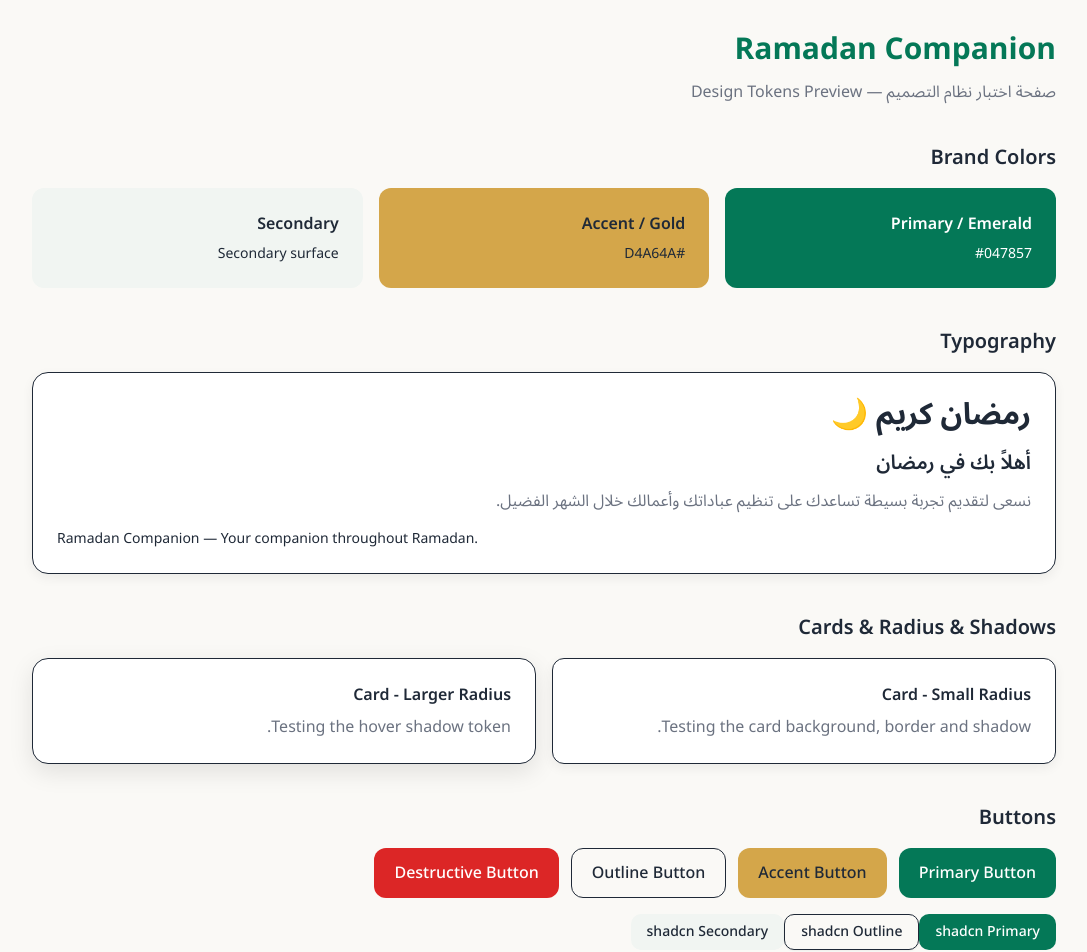
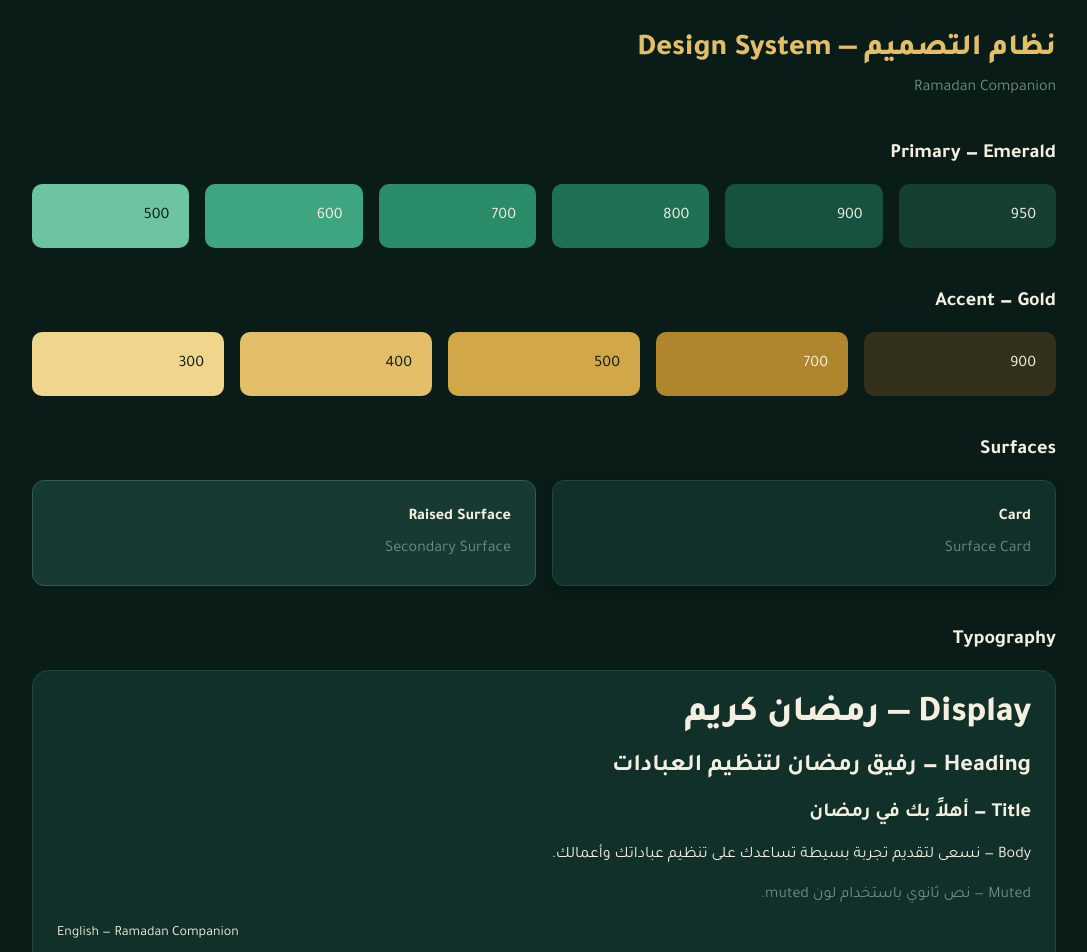
Before and after one commit to mohammadmokhmaljy1/ramadan-companion, a React (Vite) app: page / in a window 1280 px wide. Shown: the top 952 px of the page, without its empty margins (96-1183 px from the left). Built offline with nearby package versions, Linux system fonts and the light colour scheme.

Commit message:
style add Tailwind v4, shadcn/ui and ramadan tokens

```diff
--- a/index.html
+++ b/index.html
@@ -5,10 +5,11 @@
     <link rel="icon" type="image/svg+xml" href="/favicon.svg" />
     <meta name="viewport" content="width=device-width, initial-scale=1.0" />
     <link rel="preconnect" href="https://fonts.googleapis.com" />
+    <link rel="preconnect" href="https://fonts.googleapis.com" />
     <link rel="preconnect" href="https://fonts.gstatic.com" crossorigin />
     <link
-    href="https://fonts.googleapis.com/css2?family=Inter:wght@400;500;600;700&family=Noto+Sans+Arabic:wght@400;500;600;700&display=swap"
-    rel="stylesheet"
+      href="https://fonts.googleapis.com/css2?family=Inter:wght@400;500;600;700&family=Tajawal:wght@400;500;700;800&display=swap"
+      rel="stylesheet"
     />
     <title>ramadan-companion</title>
   </head>
--- a/src/App.tsx
+++ b/src/App.tsx
@@ -3,115 +3,129 @@ function App() {
   return (
     <main dir="rtl" className="min-h-screen bg-background p-8 text-foreground">
       <div className="mx-auto max-w-5xl space-y-10">
-        {/* Header */}
-        <header className="space-y-3">
-          <h1 className="text-3xl font-bold text-primary">Ramadan Companion</h1>
+        <header>
+          <h1 className="text-3xl font-extrabold text-gold-400">
+            نظام التصميم — Design System
+          </h1>
 
-          <p className="text-muted-foreground">
-            صفحة اختبار نظام التصميم — Design Tokens Preview
-          </p>
+          <p className="mt-2 text-muted-foreground">Ramadan Companion</p>
         </header>
 
-        {/* Brand Colors */}
+        {/* Emerald */}
         <section className="space-y-4">
-          <h2 className="text-xl font-semibold">Brand Colors</h2>
+          <h2 className="text-xl font-bold">Primary — Emerald</h2>
 
-          <div className="grid grid-cols-1 gap-4 sm:grid-cols-2 lg:grid-cols-3">
-            <div className="rounded-lg bg-primary p-6 text-primary-foreground">
-              <p className="font-semibold">Primary / Emerald</p>
-              <p className="mt-2 text-sm">#047857</p>
-            </div>
-
-            <div className="rounded-lg bg-accent p-6 text-accent-foreground">
-              <p className="font-semibold">Accent / Gold</p>
-              <p className="mt-2 text-sm">#D4A64A</p>
-            </div>
-
-            <div className="rounded-lg bg-secondary p-6 text-secondary-foreground">
-              <p className="font-semibold">Secondary</p>
-              <p className="mt-2 text-sm">Secondary surface</p>
+          <div className="grid grid-cols-2 gap-4 sm:grid-cols-3 lg:grid-cols-6">
+            <div className="rounded-md bg-primary-950 p-5">950</div>
+            <div className="rounded-md bg-primary-900 p-5">900</div>
+            <div className="rounded-md bg-primary-800 p-5">800</div>
+            <div className="rounded-md bg-primary-700 p-5">700</div>
+            <div className="rounded-md bg-primary-600 p-5">600</div>
+            <div className="rounded-md bg-primary-500 p-5 text-background">
+              500
             </div>
           </div>
         </section>
 
-        {/* Text */}
+        {/* Gold */}
         <section className="space-y-4">
-          <h2 className="text-xl font-semibold">Typography</h2>
+          <h2 className="text-xl font-bold">Accent — Gold</h2>
 
-          <div className="rounded-xl border bg-card p-6 shadow-card">
-            <h1 className="text-3xl font-bold">رمضان كريم 🌙</h1>
+          <div className="grid grid-cols-2 gap-4 sm:grid-cols-5">
+            <div className="rounded-md bg-gold-900 p-5">900</div>
+            <div className="rounded-md bg-gold-700 p-5">700</div>
+            <div className="rounded-md bg-gold-500 p-5 text-background">
+              500
+            </div>
+            <div className="rounded-md bg-gold-400 p-5 text-background">
+              400
+            </div>
+            <div className="rounded-md bg-gold-300 p-5 text-background">
+              300
+            </div>
+          </div>
+        </section>
 
-            <h2 className="mt-4 text-xl font-semibold">أهلاً بك في رمضان</h2>
+        {/* Surfaces */}
+        <section className="space-y-4">
+          <h2 className="text-xl font-bold">Surfaces</h2>
 
-            <p className="mt-3 text-muted-foreground">
-              نسعى لتقديم تجربة بسيطة تساعدك على تنظيم عباداتك وأعمالك خلال
-              الشهر الفضيل.
+          <div className="grid gap-4 sm:grid-cols-2">
+            <div className="rounded-lg border border-border-subtle bg-card p-6 shadow-card">
+              <h3 className="font-bold">Card</h3>
+              <p className="mt-2 text-muted-foreground">Surface Card</p>
+            </div>
+
+            <div className="rounded-lg border border-border-strong bg-secondary p-6">
+              <h3 className="font-bold">Raised Surface</h3>
+              <p className="mt-2 text-muted-foreground">Secondary Surface</p>
+            </div>
+          </div>
+        </section>
+
+        {/* Typography */}
+        <section className="space-y-4">
+          <h2 className="text-xl font-bold">Typography</h2>
+
+          <div className="space-y-4 rounded-xl border border-border-subtle bg-card p-6">
+            <h1 className="text-4xl font-extrabold">Display — رمضان كريم</h1>
+
+            <h2 className="text-2xl font-bold">
+              Heading — رفيق رمضان لتنظيم العبادات
+            </h2>
+
+            <h3 className="text-xl font-bold">Title — أهلاً بك في رمضان</h3>
+
+            <p>
+              Body — نسعى لتقديم تجربة بسيطة تساعدك على تنظيم عباداتك وأعمالك.
             </p>
 
-            <p className="mt-4 text-sm" dir="ltr">
-              Ramadan Companion — Your companion throughout Ramadan.
+            <p className="text-muted-foreground">
+              Muted — نص ثانوي باستخدام لون muted.
+            </p>
+
+            <p className="text-sm" dir="ltr">
+              English — Ramadan Companion
             </p>
           </div>
         </section>
 
-        {/* Cards */}
+        {/* States */}
         <section className="space-y-4">
-          <h2 className="text-xl font-semibold">Cards & Radius & Shadows</h2>
+          <h2 className="text-xl font-bold">State Colors</h2>
 
-          <div className="grid gap-4 sm:grid-cols-2">
-            <div className="rounded-lg border bg-card p-6 shadow-card">
-              <h3 className="font-semibold">Card - Small Radius</h3>
-              <p className="mt-2 text-muted-foreground">
-                Testing the card background, border and shadow.
-              </p>
+          <div className="grid grid-cols-2 gap-4 sm:grid-cols-4">
+            <div className="rounded-md bg-info-700 p-5">Info</div>
+            <div className="rounded-md bg-danger-500 p-5">Danger</div>
+            <div className="rounded-md bg-warning-500 p-5 text-background">
+              Warning
             </div>
-
-            <div className="rounded-xl border bg-card p-6 shadow-card-hover">
-              <h3 className="font-semibold">Card - Larger Radius</h3>
-              <p className="mt-2 text-muted-foreground">
-                Testing the hover shadow token.
-              </p>
+            <div className="rounded-md bg-success-500 p-5 text-background">
+              Success
             </div>
           </div>
         </section>
 
-        {/* Buttons */}
+        {/* Radius & Shadows */}
         <section className="space-y-4">
-          <h2 className="text-xl font-semibold">Buttons</h2>
+          <h2 className="text-xl font-bold">Radius & Shadows</h2>
 
-          <div className="flex flex-wrap gap-3">
-            <button className="rounded-lg bg-primary px-5 py-3 font-medium text-primary-foreground">
-              Primary Button
-            </button>
+          <div className="grid gap-4 sm:grid-cols-3">
+            <div className="rounded-md bg-card p-6 shadow-card">
+              Card Shadow
+            </div>
 
-            <button className="rounded-lg bg-accent px-5 py-3 font-medium text-accent-foreground">
-              Accent Button
-            </button>
+            <div className="rounded-xl bg-card p-6 shadow-elevation">
+              Elevation Shadow
+            </div>
 
-            <button className="rounded-lg border bg-background px-5 py-3 font-medium">
-              Outline Button
-            </button>
-
-            <button className="rounded-lg bg-destructive px-5 py-3 font-medium text-destructive-foreground">
-              Destructive Button
-            </button>
+            <div className="rounded-2xl bg-primary-900 p-6 shadow-glow">
+              Glow Shadow
+            </div>
           </div>
-          <Button>shadcn Primary</Button>
-          <Button variant="outline">shadcn Outline</Button>
-          <Button variant="secondary">shadcn Secondary</Button>
-        </section>
-
-        {/* Muted */}
-        <section className="space-y-4">
-          <h2 className="text-xl font-semibold">Muted & Background</h2>
-
-          <div className="rounded-xl bg-muted p-6">
-            <p className="font-medium">Muted Background</p>
-
-            <p className="mt-2 text-muted-foreground">
-              Secondary text using the muted token.
-            </p>
-          </div>
+          <Button>Primary</Button>
+          <Button variant="outline">Outline</Button>
+          <Button variant="secondary">Secondary</Button>
         </section>
       </div>
     </main>
--- a/src/index.css
+++ b/src/index.css
@@ -1,63 +1,136 @@
 @import "tailwindcss";
 
+/* =========================================
+   RAMADAN COMPANION — DESIGN TOKENS
+   ========================================= */
+
 :root {
-  /* Ramadan Companion - Design Tokens */
+  /* Backgrounds */
+  --background: #0a1c17;
+  --bg-sidebar: #0d241e;
+  --bg-overlay: #04100c;
 
-  /* Brand */
-  --primary: #047857;
+  /* Surfaces */
+  --surface-card: #11302a;
+  --surface-raised: #173b33;
+  --surface-hover: #1e483e;
+  --surface-input: #0c2520;
+
+  /* Borders */
+  --border-subtle: #21463c;
+  --border-strong: #2f5e51;
+
+  /* Primary / Emerald */
+  --primary-950: #163f33;
+  --primary-900: #16523f;
+  --primary-800: #1f7055;
+  --primary-700: #2a8c69;
+  --primary-600: #3fa580;
+  --primary-500: #6cc4a1;
+
+  --primary: #2a8c69;
   --primary-foreground: #ffffff;
 
-  --accent: #d4a64a;
-  --accent-foreground: #1f2937;
+  /* Gold */
+  --gold-900: #33301c;
+  --gold-700: #b0862c;
+  --gold-500: #d2a747;
+  --gold-400: #e2be69;
+  --gold-300: #f0d58c;
 
-  /* Surface */
-  --background: #faf9f6;
-  --foreground: #1f2937;
+  --accent: #d2a747;
+  --accent-foreground: #1b1403;
 
-  --card: #ffffff;
-  --card-foreground: #1f2937;
+  /* Text */
+  --text-primary: #f4efe1;
+  --text-secondary: #afc3ba;
+  --text-muted: #6f8c81;
+  --text-gold: #1b1403;
+  --text-on-primary: #ffffff;
 
-  --popover: #ffffff;
-  --popover-foreground: #1f2937;
+  --foreground: var(--text-primary);
 
-  /* Secondary */
-  --secondary: #f1f5f2;
-  --secondary-foreground: #1f2937;
+  /* Semantic Colors */
+  --info-700: #17344a;
+  --info-300: #5daae6;
 
-  --muted: #f3f4f6;
-  --muted-foreground: #6b7280;
+  --danger-700: #3f211c;
+  --danger-500: #e8685b;
 
-  /* States */
-  --destructive: #dc2626;
+  --warning-700: #3b3119;
+  --warning-500: #ebb34e;
+
+  --success-700: #173d2d;
+  --success-500: #4cc38a;
+
+  /* shadcn/ui mappings */
+  --card: var(--surface-card);
+  --card-foreground: var(--text-primary);
+
+  --popover: var(--surface-raised);
+  --popover-foreground: var(--text-primary);
+
+  --secondary: var(--surface-raised);
+  --secondary-foreground: var(--text-primary);
+
+  --muted: var(--surface-card);
+  --muted-foreground: var(--text-muted);
+
+  --destructive: var(--danger-500);
   --destructive-foreground: #ffffff;
 
-  /* Borders & Inputs */
-  --border: #e5e7eb;
-  --input: #e5e7eb;
-  --ring: #047857;
+  --border: var(--border-subtle);
+  --input: var(--surface-input);
+  --ring: var(--primary-500);
 
   /* Radius */
   --radius: 0.75rem;
 
   /* Shadows */
-  --shadow-card: 0 4px 12px rgba(0, 0, 0, 0.06);
-  --shadow-card-hover: 0 8px 24px rgba(0, 0, 0, 0.1);
+  --card-shadow: 0 4px 12px rgba(0, 0, 0, 0.2);
+  --elevation-shadow: 0 8px 24px rgba(0, 0, 0, 0.25);
+  --glow-shadow: 0 0 16px rgba(63, 165, 128, 0.12);
+
+  /* Fonts */
+  --font-arabic: "Tajawal", sans-serif;
+  --font-english: "Inter", sans-serif;
 }
 
+/* =========================================
+   TAILWIND THEME
+   ========================================= */
+
 @theme inline {
-  /* Fonts */
-  --font-sans: "Noto Sans Arabic", "Inter", sans-serif;
+  /* Font */
+  --font-sans: "Tajawal", "Inter", sans-serif;
 
-  /* Colors */
+  /* Background & Text */
   --color-background: var(--background);
   --color-foreground: var(--foreground);
 
+  /* Primary */
   --color-primary: var(--primary);
   --color-primary-foreground: var(--primary-foreground);
 
+  --color-primary-950: var(--primary-950);
+  --color-primary-900: var(--primary-900);
+  --color-primary-800: var(--primary-800);
+  --color-primary-700: var(--primary-700);
+  --color-primary-600: var(--primary-600);
+  --color-primary-500: var(--primary-500);
+
+  /* Gold */
+  --color-gold-900: var(--gold-900);
+  --color-gold-700: var(--gold-700);
+  --color-gold-500: var(--gold-500);
+  --color-gold-400: var(--gold-400);
+  --color-gold-300: var(--gold-300);
+
+  /* Accent */
   --color-accent: var(--accent);
   --color-accent-foreground: var(--accent-foreground);
 
+  /* Surfaces */
   --color-card: var(--card);
   --color-card-foreground: var(--card-foreground);
 
@@ -70,10 +143,26 @@
   --color-muted: var(--muted);
   --color-muted-foreground: var(--muted-foreground);
 
+  /* States */
   --color-destructive: var(--destructive);
   --color-destructive-foreground: var(--destructive-foreground);
 
+  --color-info-700: var(--info-700);
+  --color-info-300: var(--info-300);
+
+  --color-danger-700: var(--danger-700);
+  --color-danger-500: var(--danger-500);
+
+  --color-warning-700: var(--warning-700);
+  --color-warning-500: var(--warning-500);
+
+  --color-success-700: var(--success-700);
+  --color-success-500: var(--success-500);
+
+  /* Borders */
   --color-border: var(--border);
+  --color-border-subtle: var(--border-subtle);
+  --color-border-strong: var(--border-strong);
   --color-input: var(--input);
   --color-ring: var(--ring);
 
@@ -82,20 +171,31 @@
   --radius-md: calc(var(--radius) - 2px);
   --radius-lg: var(--radius);
   --radius-xl: calc(var(--radius) + 4px);
+  --radius-2xl: calc(var(--radius) + 8px);
 
   /* Shadows */
-  --shadow-card: var(--shadow-card);
-  --shadow-card-hover: var(--shadow-card-hover);
+  --shadow-card: var(--card-shadow);
+  --shadow-elevation: var(--elevation-shadow);
+  --shadow-glow: var(--glow-shadow);
 }
 
-/* Base styles */
+/* =========================================
+   BASE STYLES
+   ========================================= */
+
 * {
   box-sizing: border-box;
 }
 
+html {
+  font-family: var(--font-arabic);
+}
+
 body {
   margin: 0;
+  min-width: 320px;
+  min-height: 100vh;
+  background-color: var(--background);
+  color: var(--text-primary);
   font-family: var(--font-sans);
-  background-color: var(--background);
-  color: var(--foreground);
 }
--- a/vite.config.ts
+++ b/vite.config.ts
@@ -11,4 +11,7 @@ export default defineConfig({
       "@": path.resolve(__dirname, "./src"),
     },
   },
+  server: {
+    open: true,
+  },
 });
```
